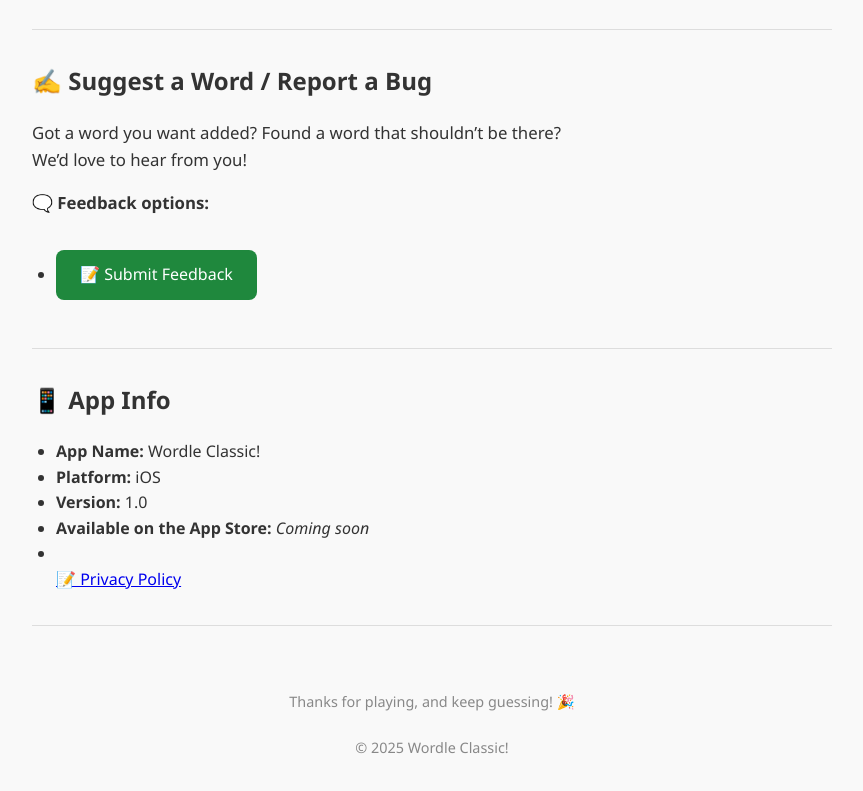
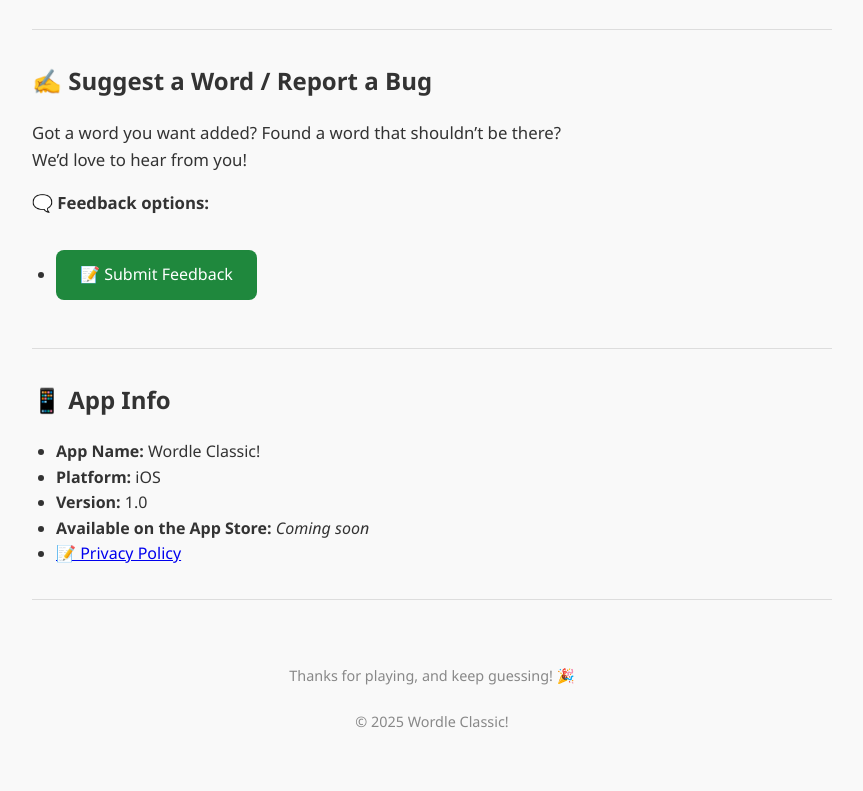
Before and after one commit to KrystofSlama/Wordle-Classic, a plain HTML site: page docs/index.html in a window 1280 px wide. Shown: the part 816-1607 px from the top of the page, without its empty margins (208-1071 px from the left). After the commit the page ends 1581 px from the top, so only its background shows below. Drawn offline with Linux system fonts and the light colour scheme.

Commit message:
Update index.html

```diff
--- a/docs/index.html
+++ b/docs/index.html
@@ -121,7 +121,7 @@
     <li><strong>Platform:</strong> iOS</li>
     <li><strong>Version:</strong> 1.0</li>
     <li><strong>Available on the App Store:</strong> <em>Coming soon</em></li>
-    <li></li><a href="privacy.html">📝 Privacy Policy</a></li>
+    <li><a href="privacy.html">📝 Privacy Policy</a></li>
   </ul>
 
   <hr>
```
